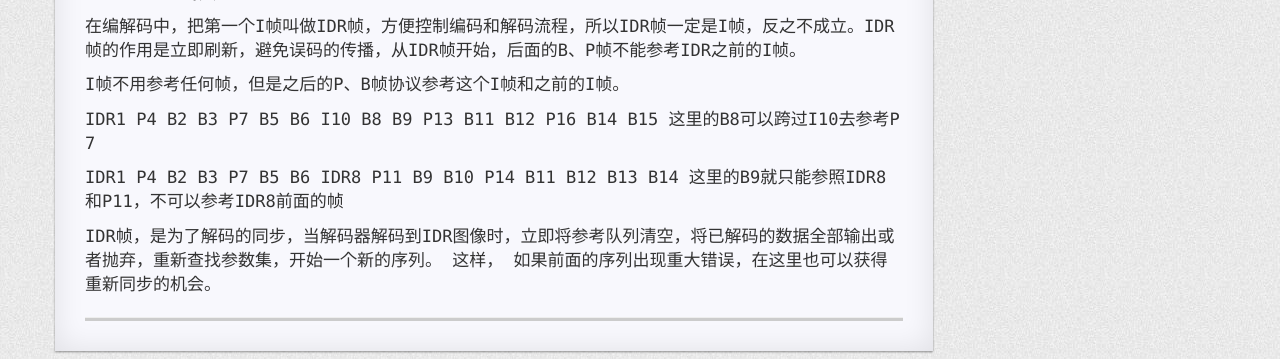
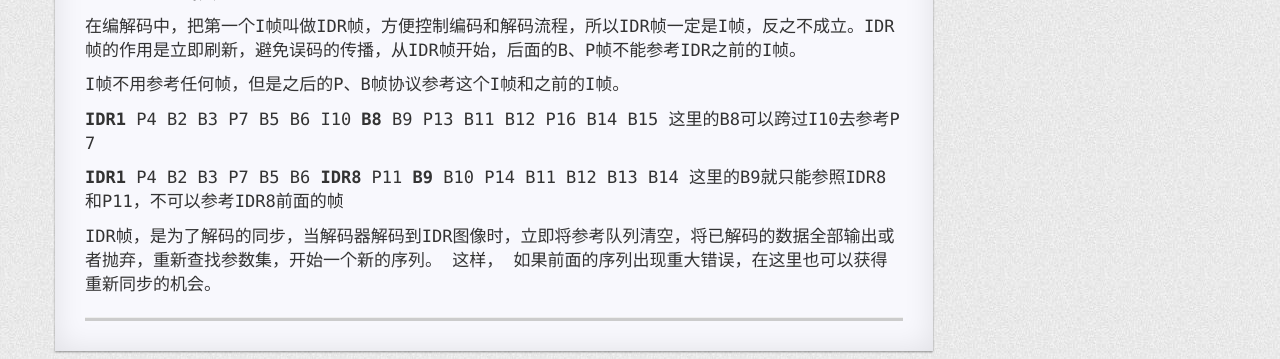
Before and after one commit to FrankdeBoers/blog, a Jekyll site: the page built from _posts/2019-08-12-H264解析（二）.md, in a window 1280 px wide and 900 px high, scrolled down 1401 px. Shown: the part 151-510 px from the top of the window. Built offline with Jekyll 4.4.1, drawn with Linux system fonts in a browser that asks for light colours; nearby versions of some CDN libraries; a style sheet for code colours, icons or effects is not loaded.

Commit message:
Update 2019-08-12-H264解析（二）.md

```diff
--- a/_posts/2019-08-12-H264解析（二）.md
+++ b/_posts/2019-08-12-H264解析（二）.md
@@ -37,9 +37,9 @@ Grop Of Picture，两个I帧之间的视频帧，包括1个I帧+多个P帧+多
 
 I帧不用参考任何帧，但是之后的P、B帧协议参考这个I帧和之前的I帧。
 
-IDR1 P4 B2 B3 P7 B5 B6 I10 B8 B9 P13 B11 B12 P16 B14 B15   这里的B8可以跨过I10去参考P7
+**IDR1** P4 B2 B3 P7 B5 B6 I10 **B8** B9 P13 B11 B12 P16 B14 B15   这里的B8可以跨过I10去参考P7
 
-IDR1 P4 B2 B3 P7 B5 B6 IDR8 P11 B9 B10 P14 B11 B12 B13 B14  这里的B9就只能参照IDR8和P11，不可以参考IDR8前面的帧
+**IDR1** P4 B2 B3 P7 B5 B6 **IDR8** P11 **B9** B10 P14 B11 B12 B13 B14  这里的B9就只能参照IDR8和P11，不可以参考IDR8前面的帧
 
 IDR帧，是为了解码的同步，当解码器解码到IDR图像时，立即将参考队列清空，将已解码的数据全部输出或者抛弃，重新查找参数集，开始一个新的序列。 这样，
 如果前面的序列出现重大错误，在这里也可以获得重新同步的机会。
```
